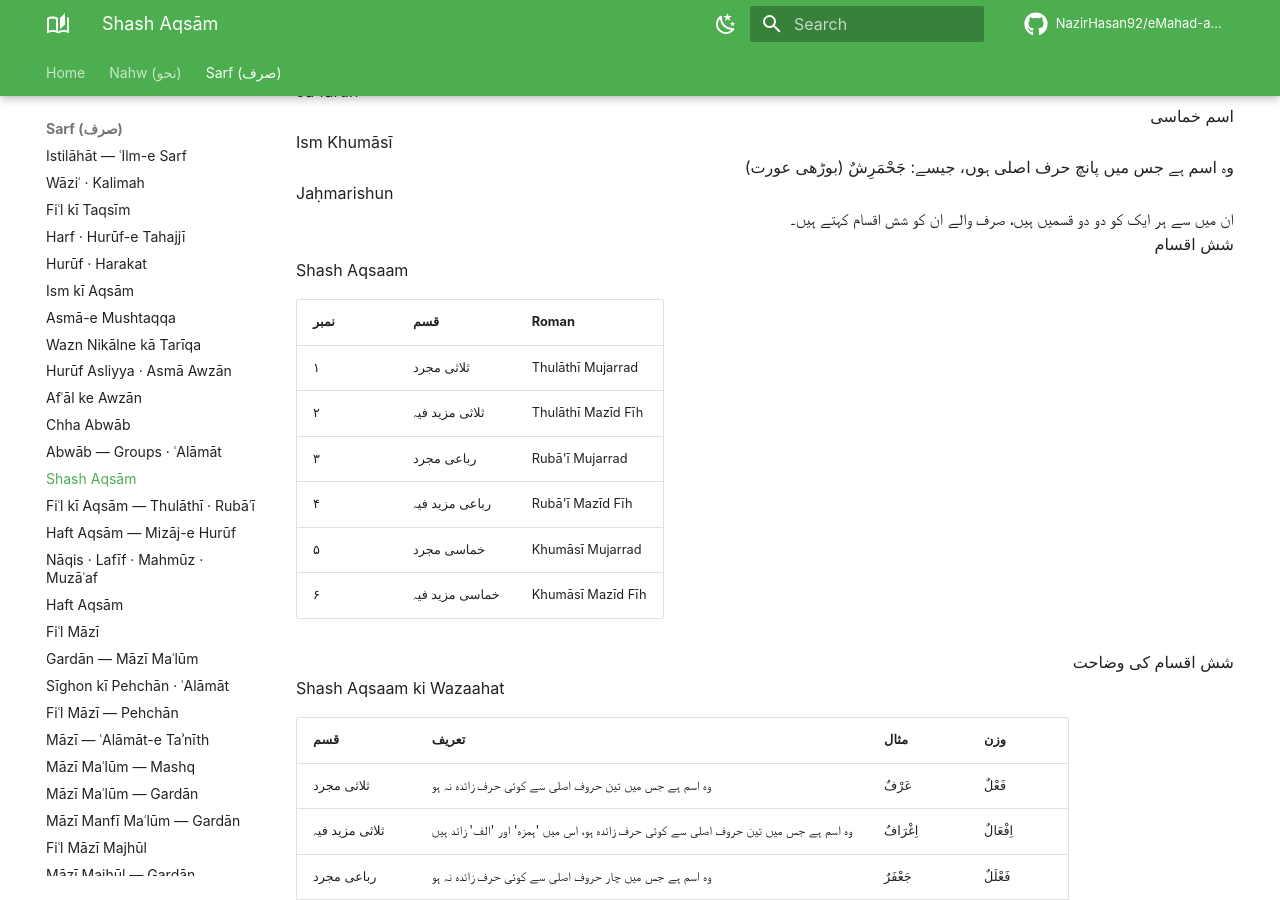
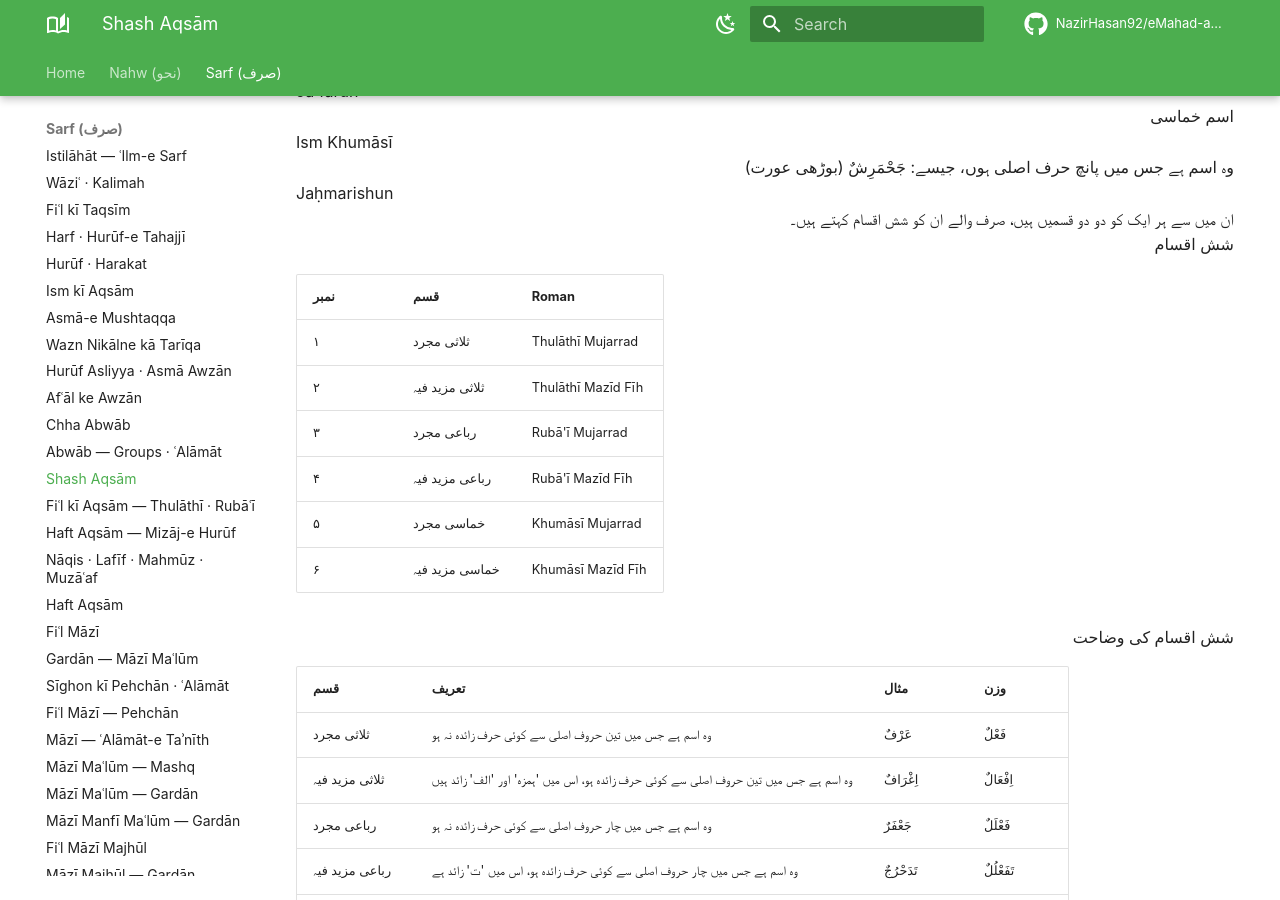
Before and after one commit to NazirHasan92/eMahad-aalimiyath-site, an MkDocs documentation site: the page built from Nazir/Sarf/p30-shash-aqsaam.md, in a window 1280 px wide and 900 px high, scrolled down 405 px. Built offline with MkDocs 1.6.1 and Material for MkDocs 9.7.7, drawn with Linux system fonts in a browser that asks for light colours; comment, search, counter and statistics services are not loaded.

Commit message:
Auto-sync from working repo @ a5c8576

```diff
--- a/Nazir/Sarf/p30-shash-aqsaam.md
+++ b/Nazir/Sarf/p30-shash-aqsaam.md
@@ -46,8 +46,7 @@ hide: [toc]
   </div>
 
   <div class="nc-rule"></div>
-  <div class="nc-hero" dir="rtl">شش اقسام</div>
-  <div class="nc-sub">Shash Aqsaam</div>
+  <div class="nc-band-label" dir="rtl">شش اقسام</div>
   <div class="nc-rule"></div>
 
   <div class="nc-band" style="overflow-x:auto">
@@ -67,8 +66,7 @@ hide: [toc]
   </div>
 
   <div class="nc-rule"></div>
-  <div class="nc-hero" dir="rtl">شش اقسام کی وضاحت</div>
-  <div class="nc-sub">Shash Aqsaam ki Wazaahat</div>
+  <div class="nc-band-label" dir="rtl">شش اقسام کی وضاحت</div>
   <div class="nc-rule"></div>
 
   <div class="nc-band" style="overflow-x:auto">
```
Also changed, not shown: Nazir/Sarf/p21-harf-huroof-tahajji.md (+1 -2 lines), Nazir/Sarf/p26-huroof-asliya-asma-awzaan.md (+1 -2 lines), Nazir/Sarf/p27-afaal-ke-awzaan.md (+1 -2 lines).
